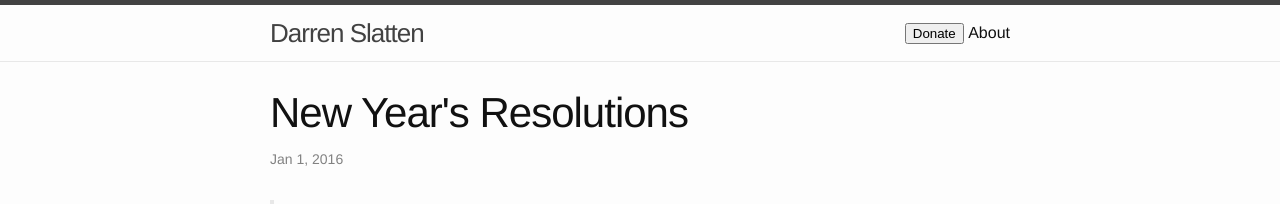
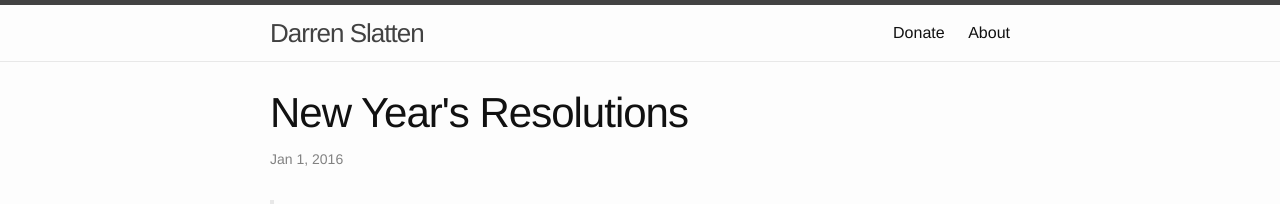
Before and after one commit to dslatten/dslatten.github.io, a Jekyll site: the page built from _posts/2016-01-01-2016-new-years-resolutions.md, in a window 1280 px wide. Shown: the top 204 px of the page. Built offline with Jekyll 4.4.1, drawn with Linux system fonts in a browser that asks for light colours.

Commit message:
Edited Donate button
Unobtrusive Styling, Take 2

```diff
--- a/_includes/header.html
+++ b/_includes/header.html
@@ -14,11 +14,7 @@
       </a>
 
       <div class="trigger">
-        <form action="https://www.paypal.com/cgi-bin/webscr" method="post" target="_top" style="display: inline;">
-          <input type="hidden" name="cmd" value="_s-xclick">
-          <input type="hidden" name="hosted_button_id" value="3KAWR8X7AWACS">
-          <input type="submit" value="Donate">
-        </form>
+        <a class="page-link" href="https://www.paypal.com/cgi-bin/webscr?cmd=_s-xclick&hosted_button_id=3KAWR8X7AWACS">Donate</a>
         {% for my_page in site.pages %}
           {% if my_page.title %}
           <a class="page-link" href="{{ my_page.url | prepend: site.baseurl }}">{{ my_page.title }}</a>
```
